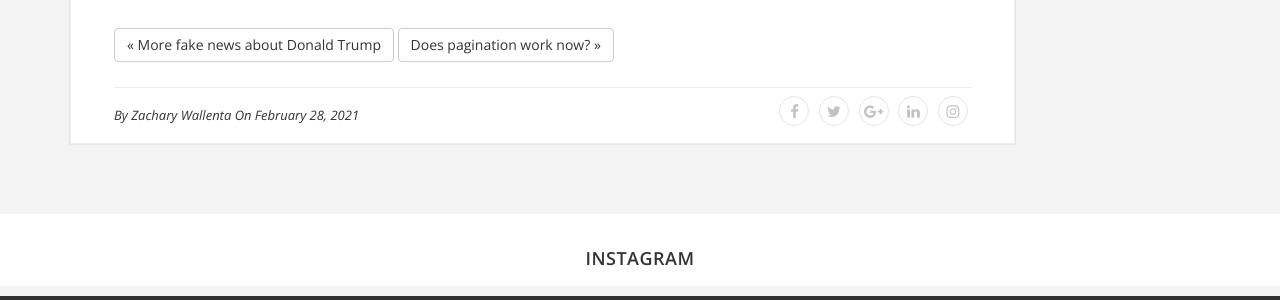
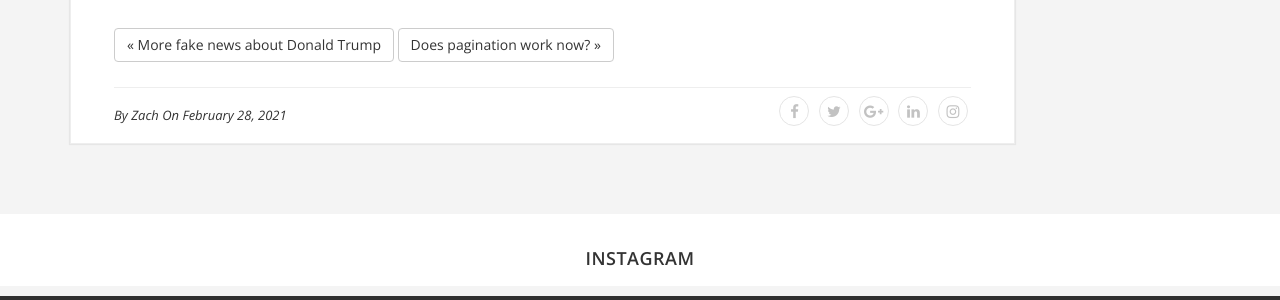
Before and after one commit to z8137/z8137.github.io, a Jekyll site: the page built from _posts/2021-02-28-fog-harness-instructions.md, in a window 1280 px wide and 900 px high, scrolled down 1214 px. Shown: the part 284-584 px from the top of the window. Built offline with Jekyll 4.4.1, drawn with Linux system fonts in a browser that asks for light colours; nearby versions of some CDN libraries; comment, search, counter and statistics services are not loaded.

Commit message:
Update 2021-02-28-fog-harness-instructions.md

```diff
--- a/_posts/2021-02-28-fog-harness-instructions.md
+++ b/_posts/2021-02-28-fog-harness-instructions.md
@@ -2,7 +2,7 @@
 layout: post
 title: Honda Delsol Fog Light Harness Install
 category: Harness Instructions
-author: Zachary Wallenta
+author: Zach
 thumbnail: https://placekitten.com/g/700/300
 image: Picture1.png
 ---
```
